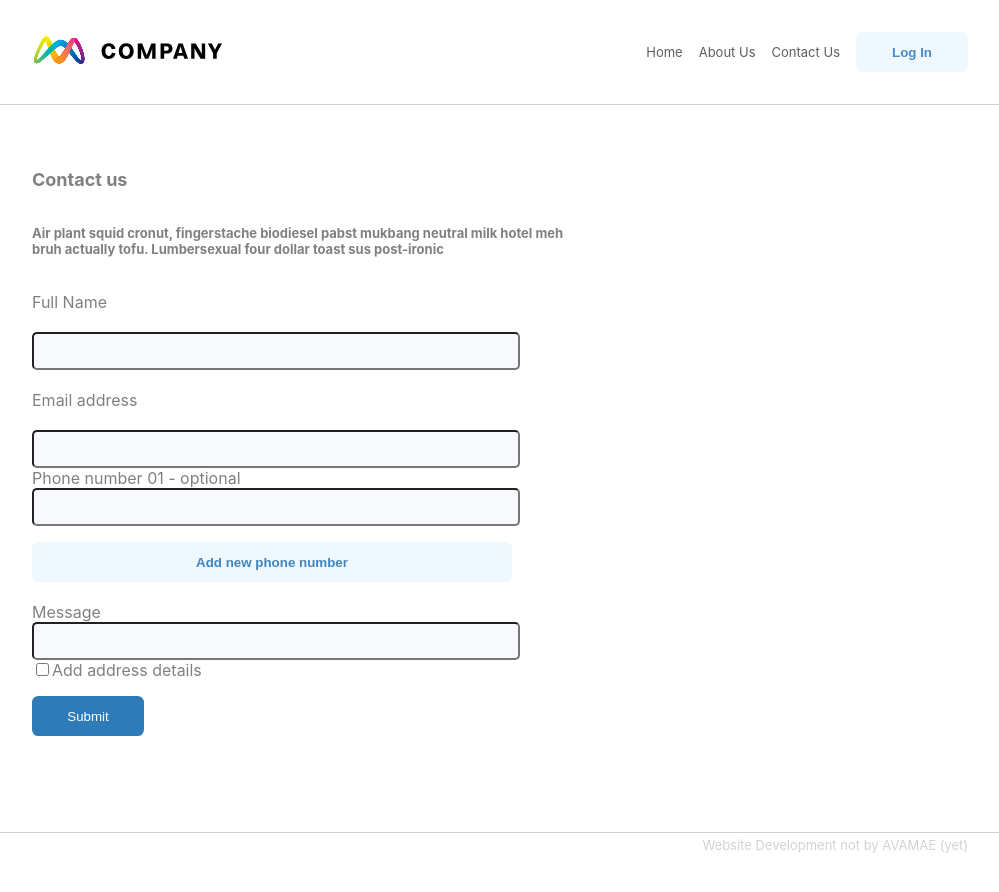
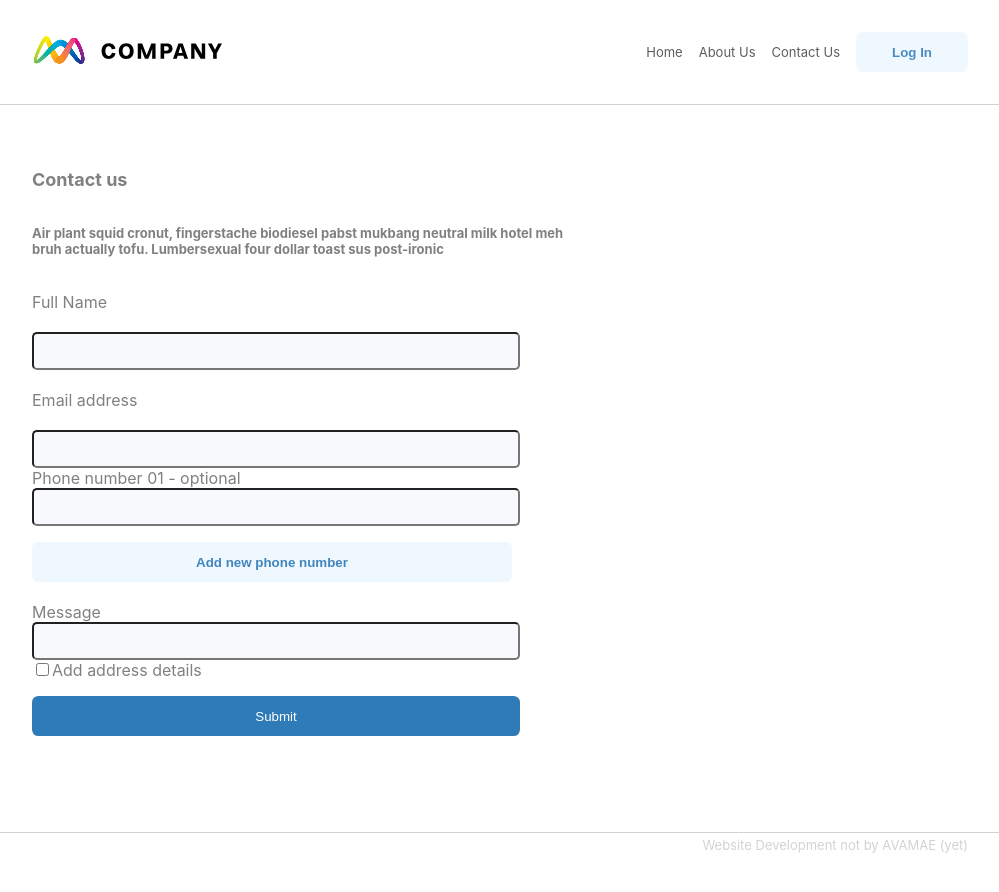
Before and after one commit to MichaelJRossDev/avamae-test, a React (Create React App) app: page /contact-us in a window 1280 px wide. Shown: the top 892 px of the page, without its empty margins (140-1139 px from the left). Built offline with nearby package versions, Linux system fonts and the light colour scheme; the HTML template or start-up script is replaced by a standard one.

Commit message:
Fix contact us button width

```diff
--- a/src/pages/ContactUs.js
+++ b/src/pages/ContactUs.js
@@ -14,6 +14,7 @@ const validationSchema = Yup.object({
     phoneNumbers: Yup.array().of(Yup.string()
         .matches(/^[\+]?[(]?[0-9]{3}[)]?[-\s\.]?[0-9]{3}[-\s\.]?[0-9]{4,6}$/, 'Invalid Phone Number')),
     message: Yup.string()
+        .max(500, "Message too long")
         .required('Required'),
     address1: Yup.string(),
     address2: Yup.string(),
--- a/src/pages/ContactUsStyles.css
+++ b/src/pages/ContactUsStyles.css
@@ -46,6 +46,7 @@ Form * {
 
 Form button {
     margin-top: 1rem;
+    width: 30.5rem;
 }
 
 input {
```
